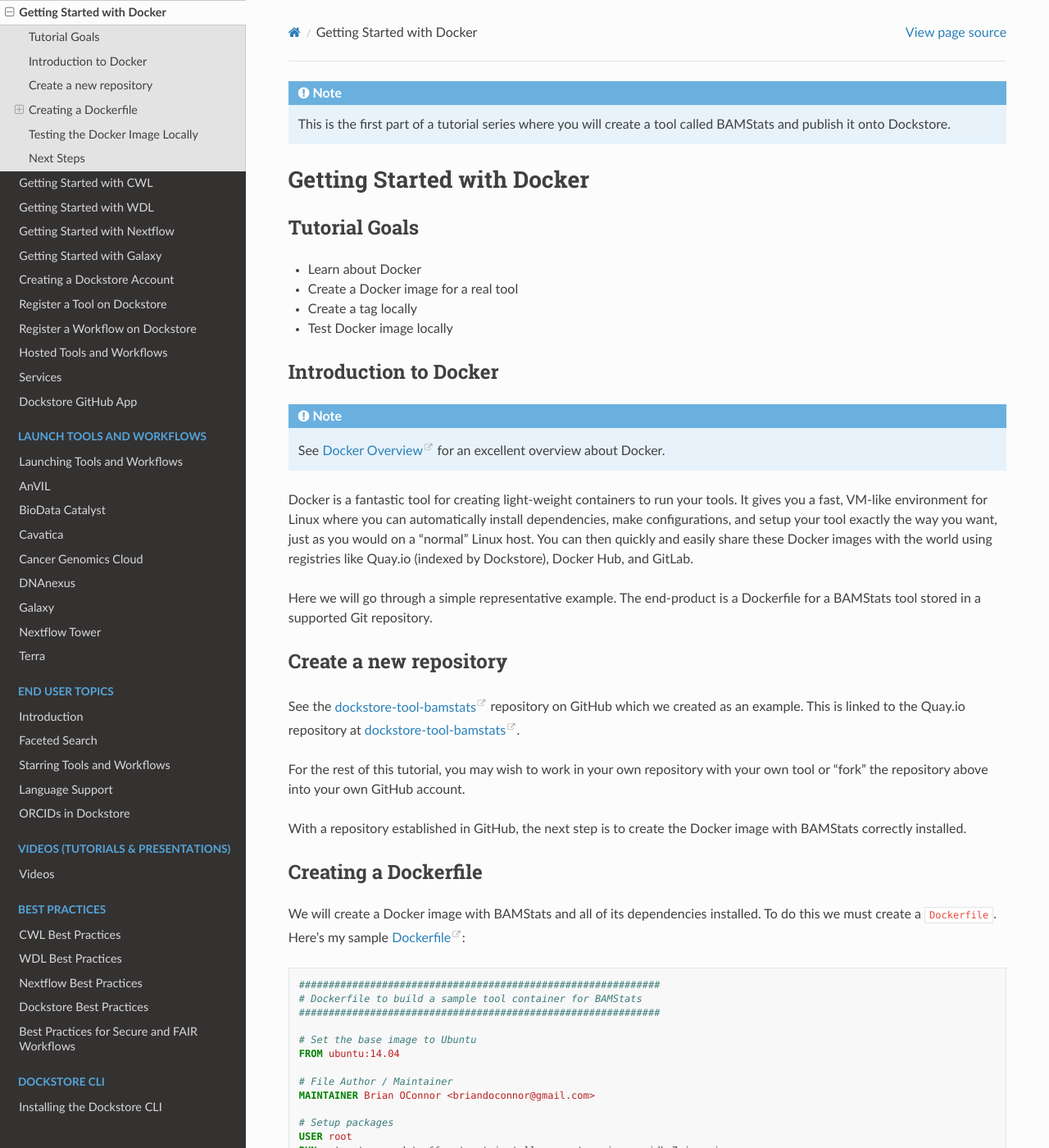
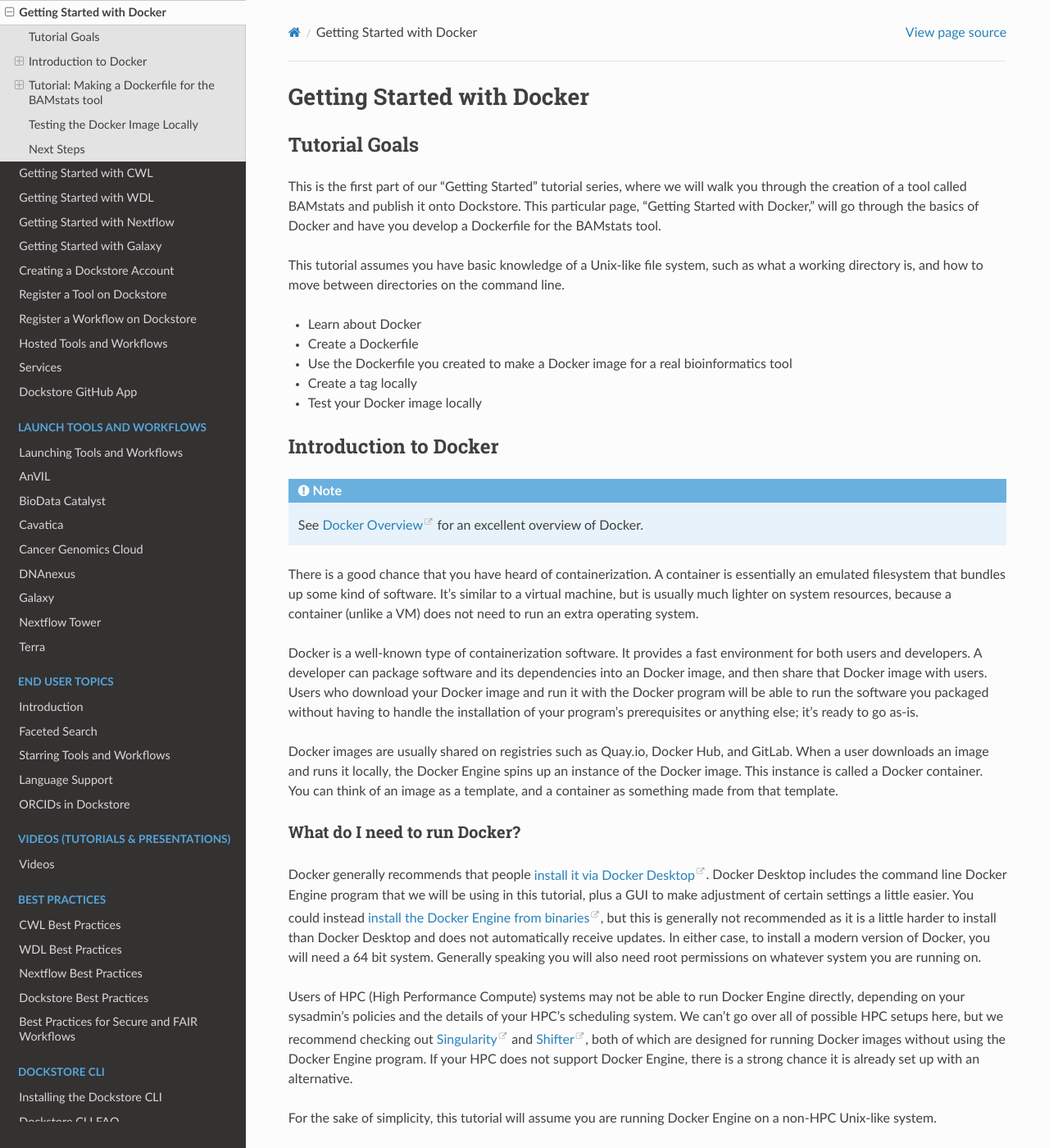
Before and after one commit to dockstore/dockstore-documentation, a Sphinx documentation site: the page built from docs/getting-started/getting-started-with-docker.rst, in a window 1280 px wide and 1400 px high. Shown: the whole window at 82% size. Built offline with Sphinx 7.4.7 and the Read the Docs theme 2.0.0, drawn with Linux system fonts in a browser that asks for light colours; some of the changed text lies outside the part shown.

Commit message:
Clarify our usage of Docker and its alternatives, small adjustments to Getting Started series (#204)
* Update 2016-09-13-Genome-canada-grant.rst
* Revamp intro of Docker intro, fix headers
* Improve "getting started" bits
* Fix typos
* Make clarifications
* Add req of basic unix knowledge
* Reword what a docker image is

```diff
--- a/docs/getting-started/getting-started-with-cwl.rst
+++ b/docs/getting-started/getting-started-with-cwl.rst
@@ -1,4 +1,4 @@
-.. note:: This tutorial assumes basic familarity with Docker as its example involves a Docker image. You may wish to start with :doc:`Getting Started With Docker </getting-started/getting-started-with-docker>` if you are not familiar with it.
+.. note:: This tutorial assumes basic familiarity with Docker as its example involves a Docker image. It also assumes you have access to a system that can run Docker. You may wish to start with :doc:`Getting Started With Docker </getting-started/getting-started-with-docker>` if you are not familiar with it.
 
 Getting Started with CWL
 ========================
--- a/docs/getting-started/getting-started-with-docker.rst
+++ b/docs/getting-started/getting-started-with-docker.rst
@@ -1,36 +1,42 @@
-
-.. note:: This is the first part of a tutorial series where you will create a tool called BAMStats and publish it onto Dockstore.
-
 Getting Started with Docker
 ===========================
 
 Tutorial Goals
 --------------
+This is the first part of our "Getting Started" tutorial series, where we will walk you through the creation of a tool called BAMstats and publish it onto Dockstore. This particular page, "Getting Started with Docker," will go through the basics of Docker and have you develop a Dockerfile for the BAMstats tool.
+
+This tutorial assumes you have basic knowledge of a Unix-like file system, such as what a working directory is, and how to move between directories on the command line.
 
 -  Learn about Docker
--  Create a Docker image for a real tool
+-  Create a Dockerfile
+-  Use the Dockerfile you created to make a Docker image for a real bioinformatics tool
 -  Create a tag locally
--  Test Docker image locally
+-  Test your Docker image locally
 
 Introduction to Docker
 ----------------------
 
-.. note:: See `Docker Overview <https://docs.docker.com/get-started/overview/>`__ for an excellent overview about Docker.
+.. note:: See `Docker Overview <https://docs.docker.com/get-started/overview/>`__ for an excellent overview of Docker.
 
-Docker is a fantastic tool for creating light-weight containers to run
-your tools. It gives you a fast, VM-like environment for Linux where you
-can automatically install dependencies, make configurations, and setup
-your tool exactly the way you want, just as you would on a "normal"
-Linux host. You can then quickly and easily share these Docker images
-with the world using registries like Quay.io (indexed by Dockstore),
-Docker Hub, and GitLab.
+There is a good chance that you have heard of containerization. A container is essentially an emulated filesystem that bundles up some kind of software. It's similar to a virtual machine, but is usually much lighter on system resources, because a container (unlike a VM) does not need to run an extra operating system.
 
-Here we will go through a simple representative example. The end-product
-is a Dockerfile for a BAMStats tool stored in a supported Git
-repository.
+Docker is a well-known type of containerization software. It provides a fast environment for both users and developers. A developer can package software and its dependencies into an Docker image, and then share that Docker image with users. Users who download your Docker image and run it with the Docker program will be able to run the software you packaged without having to handle the installation of your program's prerequisites or anything else; it's ready to go as-is.
+
+Docker images are usually shared on registries such as Quay.io, Docker Hub, and GitLab. When a user downloads an image and runs it locally, the Docker Engine spins up an instance of the Docker image. This instance is called a Docker container. You can think of an image as a template, and a container as something made from that template.
+
+What do I need to run Docker?
+~~~~~~~~~~~~~~~~~~~~~~~~~~~~~
+Docker generally recommends that people `install it via Docker Desktop <https://docs.docker.com/desktop/#download-and-install>`__. Docker Desktop includes the command line Docker Engine program that we will be using in this tutorial, plus a GUI to make adjustment of certain settings a little easier. You could instead `install the Docker Engine from binaries <https://docs.docker.com/engine/install/binaries/>`__, but this is generally not recommended as it is a little harder to install than Docker Desktop and does not automatically receive updates. In either case, to install a modern version of Docker, you will need a 64 bit system. Generally speaking you will also need root permissions on whatever system you are running on.
+
+Users of HPC (High Performance Compute) systems may not be able to run Docker Engine directly, depending on your sysadmin's policies and the details of your HPC's scheduling system. We can't go over all of possible HPC setups here, but we recommend checking out `Singularity <https://sylabs.io/guides/2.6/user-guide/singularity_and_docker.html>`__ and `Shifter <https://github.com/NERSC/shifter>`__, both of which are designed for running Docker images without using the Docker Engine program. If your HPC does not support Docker Engine, there is a strong chance it is already set up with an alternative.
+
+For the sake of simplicity, this tutorial will assume you are running Docker Engine on a non-HPC Unix-like system.
+
+Tutorial: Making a Dockerfile for the BAMstats tool
+---------------------------------------------------
 
 Create a new repository
------------------------
+~~~~~~~~~~~~~~~~~~~~~~~
 
 See the
 `dockstore-tool-bamstats <https://github.com/CancerCollaboratory/dockstore-tool-bamstats>`__
@@ -45,11 +51,11 @@
 With a repository established in GitHub, the next step is to create the
 Docker image with BAMStats correctly installed.
 
-Creating a Dockerfile
----------------------
+Create a Dockerfile
+~~~~~~~~~~~~~~~~~~~
 
 We will create a Docker image with BAMStats and all of its dependencies
-installed. To do this we must create a ``Dockerfile``. Here's my sample
+installed. To do this we must create a ``Dockerfile``. Here's a sample
 `Dockerfile <https://github.com/CancerCollaboratory/dockstore-tool-bamstats/blob/develop/Dockerfile>`__:
 
 .. code:: dockerfile
@@ -88,20 +94,20 @@
 resource is the Docker website itself, including the `Best practices for
 writing
 Dockerfiles <https://docs.docker.com/engine/userguide/eng-image/dockerfile_best-practices/>`__
-webpage. I'll highlight some sections below:
+webpage. We'll highlight some sections below:
 
 .. code:: dockerfile
 
     FROM ubuntu:14.04
 
-This uses the ubuntu 14.04 base distribution. How do I know to use
+This uses the ubuntu 14.04 base distribution. How do we know to use
 ``ubuntu:14.04``? This comes from either a search on Ubuntu's home page
-for their "official" Docker images or you can simply go to
+for their "official" Docker images, or you can simply go to
 `DockerHub <https://hub.docker.com>`__ or `Quay <https://quay.io>`__ and
 search for whatever base image you like. You can extend anything you
 find there. So if you come across an image that contains most of what
 you want, you can use it as the base here. Just be aware of its source:
-I tend to stick with "official", basic images for security reasons.
+Many people tend to stick with "official", basic images for security reasons.
 
 .. code:: dockerfile
 
@@ -122,13 +128,7 @@
 downloads BAMStats, unzips it, and installs it in the correct location,
 ``/opt``.
 
-**This is why Docker is so powerful.** On HPC systems the above process
-might take days or weeks of working with a sys admin to install
-dependencies on all compute nodes. Here I can control and install
-whatever I like inside my Docker image - correctly configuring the
-environment for my tool and avoiding the time to set up these
-dependencies in the places I want to run. This greatly simplifies the
-install process for other users that you share your tool with as well.
+This is one of the main advantages of Docker. On some systems the above process might take days or weeks of working with a sysadmin to install dependencies. Instead of installing dependencies on every machine someone might want to run a workflow/tool on, we can create a Docker image that wraps that workflow/tool. With Docker, we only need to correctly configure the environment and dependencies for a program once, and once that Docker image is set up, we avoid repeating that process. All we need to do is transfer that Docker image to other machines, and they will be able to run what's inside it. This greatly simplifies the process for other users.
 
 .. code:: dockerfile
 
@@ -136,10 +136,9 @@
     RUN chmod a+x /usr/local/bin/bamstats
 
 This copies the local helper script ``bamstats`` from the git checkout
-directory to ``/usr/local/bin``. This is an important example; it shows
+directory to ``/usr/local/bin``. (We'll talk more about that helper script later.) This is an important example; it shows
 how to use ``COPY`` to copy files in the git directory structure to
-inside the Docker image. After copying to ``/usr/local/bin`` the script
-is made runnable by all users.
+inside the Docker image. After copying to ``/usr/local/bin`` we make the helper script executable by all users in the next line via `chmod` which is used to modify permissions in Unix-like systems.
 
 .. code:: dockerfile
 
@@ -150,24 +149,23 @@
     CMD ["/bin/bash"]
 
 The user ``ubuntu`` is created and switched to in order to make file
-ownership easier and the default command for this Docker image is set to
-``/bin/bash`` which is a typical default.
+ownership easier, and the default command for this Docker image is set to
+``/bin/bash`` which is a typical default. ``bash`` is the command line interpreter that most Unix-like systems use, so we essentially say that by default this Docker image will allow the user to directly interact with it using bash commands.
 
 An important thing to note is that this ``Dockerfile`` only scratches
 the surface. Take a look at `Best practices for writing
 Dockerfiles <https://docs.docker.com/engine/userguide/eng-image/dockerfile_best-practices/>`__
-for a really terrific in-depth look at writing Dockerfiles.
+for an in-depth look at writing Dockerfiles.
 
 Read more on the development process at
 `https://docs.docker.com <https://docs.docker.com/>`__. For information
 on building your Docker image on Quay.io we recommend their
 `tutorial <https://quay.io/tutorial/>`__.
 
-Building Docker Images
-~~~~~~~~~~~~~~~~~~~~~~
+Build a Docker Image
+~~~~~~~~~~~~~~~~~~~~
 
-Now that you've created the ``Dockerfile``, the next step is to build
-the image. Install the Docker Engine `here <https://docs.docker.com/engine/install/ubuntu/>`__. The docker command line is used for this:
+Now that you've created the ``Dockerfile``, the next step is to build the image. Install `Docker Engine <https://docs.docker.com/engine/install/ubuntu/>`__ or `Docker Desktop <https://docs.docker.com/desktop/linux/install/>`__. Once it is installed, you can use this command to build your Docker image:
 
 ::
 
@@ -176,15 +174,14 @@
 The ``.`` is the path to the location of the Dockerfile, which is in the
 same directory here. The ``-t`` parameter is the "tag" that this Docker
 image will be called locally when it's cached on your host. A few things
-to point out, the ``quay.io`` part of the tag typically denotes that
+to point out: the ``quay.io`` part of the tag typically denotes that
 this was built on Quay.io (which we will see in a later section). I'm
 manually specifying this tag so it will match the Quay.io-built version.
 This allows me to build and test locally then, eventually, switch over
 to the quay.io-built version. The next part of the tag,
 ``collaboratory/dockstore-tool-bamstats``, denotes the name of the tool
 which is derived from the organization and repository name on Quay.io.
-Finally ``1.25-6`` denotes a version string, typically you want to sync
-that with releases on GitHub.
+Finally ``1.25-6`` denotes a version string. Typically, you want to sync your version string with releases on GitHub.
 
 The tool should build normally and should exit without errors. You
 should see something like:
@@ -193,7 +190,7 @@
 
     Successfully built 01a7ccf55063
 
-Check that the tool is now in your local Docker image cache:
+It might have a different name than ``01a7ccf55063`` but it should be a success regardless. Check that the tool is now in your local Docker image cache:
 
 ::
 
@@ -209,21 +206,20 @@
 
 The next step will be to test the tool directly via Docker to ensure
 that your ``Dockerfile`` is valid and correctly installed the tool. If
-you were developing a new tool there might be multiple rounds of
+you were developing a new tool, there might be multiple rounds of
 ``docker build``, followed by testing with ``docker run`` before you get
-your Dockerfile right. Here I'm executing the Docker image, launching it
-as a container (make sure you launch on a host with at least 8GB of RAM
-and dozens of GB of disk space!):
+your Dockerfile right.
+
+This command will execute the Docker image we just made, launching it as a container. If you wish to run this yourself, make sure you launch on a host with at least 8GB of RAM and dozens of GB of disk space:
 
 ::
 
     $> docker run -it -v `pwd`:/home/ubuntu --user `echo $UID`:1000 quay.io/collaboratory/dockstore-tool-bamstats:1.25-6 /bin/bash
 
-.. note:: This command expects your UID to be 1000. If it is not, you
-    need to add ``--user <your-id>:1000``.
+.. note:: This command expects your `UID <https://en.wikipedia.org/wiki/User_identifier>`__ to be 1000. If it is not, you need to add ``--user <your-id>:1000``.
 
 You'll be dropped into a bash shell which works just like the Linux
-environments you normally work in. I'll come back to what ``-v`` is
+environments you normally work in. We will come back to what ``-v`` is
 doing in a bit. The goal now is to exercise the tool and make sure it
 works as you expect. BAMStats is a very simple tool and generates some
 reports and statistics for a BAM file. Let's run it on some test data
@@ -238,10 +234,8 @@
     $> wget https://s3.amazonaws.com/oconnor-test-bucket/sample-data/NA12878.chrom20.ILLUMINA.bwa.CEU.low_coverage.20121211.bam
     $> /usr/local/bin/bamstats 4 NA12878.chrom20.ILLUMINA.bwa.CEU.low_coverage.20121211.bam
 
-What's really going on here? The ``bamstats`` command above is a simple
-script I wrote to make it easier to call BAMStats. This is what I used
-the ``COPY`` command to move into the Docker image via the Dockerfile.
-Here's the script's contents:
+What's really going on here? The ``bamstats`` command above is a simple script someone wrote to make it easier to call BAMStats. This is the same helper script we mentioned earlier when writing the Dockerfile. This is what the ``COPY`` command copied into the Docker image via the Dockerfile.
+Here's the helper script's contents:
 
 ::
 
@@ -262,12 +256,12 @@
     the CWL tool described later assumes that outputs are all located in the
     current working directory that it executes your command in.
 
-The ``-v`` parameter used earlier is mounting the current working
+Let's take another look at the ``docker run`` command. The ``-v`` parameter is mounting the current working
 directory into ``/home/ubuntu`` which was the directory we worked in
 when running ``/usr/local/bin/bamstats`` above. The net effect is when
 you exit the Docker container (with command ``exit`` or pressing
 ``ctrl + d``), you're left with a ``bamstats_report.zip`` file in the
-current directory. This is a key point, it shows you how files are
+current directory. This is a key point: It shows you how files are
 retrieved from inside a Docker container.
 
 You can now unzip and examine the ``bamstats_report.zip`` file on your
@@ -287,24 +281,18 @@
     $> wget ftp://ftp.1000genomes.ebi.ac.uk/vol1/ftp/phase3/data/NA12878/alignment/NA12878.chrom20.ILLUMINA.bwa.CEU.low_coverage.20121211.bam
     $> docker run -w="/home/ubuntu" -it -v `pwd`:/home/ubuntu --user `echo $UID`:1000 quay.io/collaboratory/dockstore-tool-bamstats:1.25-6 bamstats 4 NA12878.chrom20.ILLUMINA.bwa.CEU.low_coverage.20121211.bam
 
-In the next section, we will demonstrate how the command-line and input
-file can be parameterized and constructed via CWL.
-
 Next Steps
 ----------
 
-**You could stop here!** However, what you lose is a standardized way to
-describe how to run your tool. That's what descriptor languages and
-Dockstore provide. We think it's valuable and there's an increasing
-number of tools and workflows designed to work with various descriptor
-languages so there are benefits to not just stopping here.
+**You could stop here!** However, we currently lack a standardized way to describe how to run this tool. That's what descriptor languages and Dockstore provide. We think it's valuable, and there's an increasing number of tools and workflows designed to work with various descriptor languages. To that end, we have continued this tutorial to describe how the command-line programs and input files can be parameterized and constructed via a descriptor language.
 
-There are three descriptor languages available on Dockstore. Follow the
+There are several descriptor languages available on Dockstore. Follow the
 links to get an introduction.
 
 - :doc:`CWL <getting-started-with-cwl>`
 - :doc:`WDL <getting-started-with-wdl>`
 - :doc:`Nextflow <getting-started-with-nextflow>`
+- :doc:`Galaxy <getting-started-with-galaxy>`
 
 .. discourse::
     :topic_identifier: 1280
--- a/docs/getting-started/getting-started-with-wdl.rst
+++ b/docs/getting-started/getting-started-with-wdl.rst
@@ -1,4 +1,4 @@
-.. note:: This document assumes you have basic knowledge of what Docker is. It is recommended, but not required, that you complete :doc:`Getting Started With Docker <getting-started-with-docker>` before this tutorial.
+.. note:: This document assumes you have basic knowledge of what Docker is, and have access to a system that can run Docker. It is recommended, but not required, that you complete :doc:`Getting Started With Docker <getting-started-with-docker>` before this tutorial.
 
 Getting Started with WDL
 ========================
```
Also changed, not shown: docs/getting-started/getting-started.rst (+7 -8 lines).
